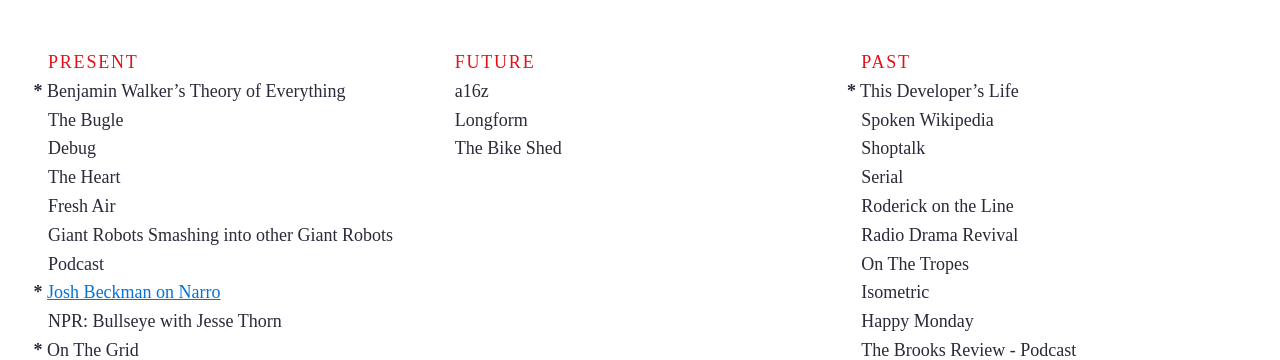
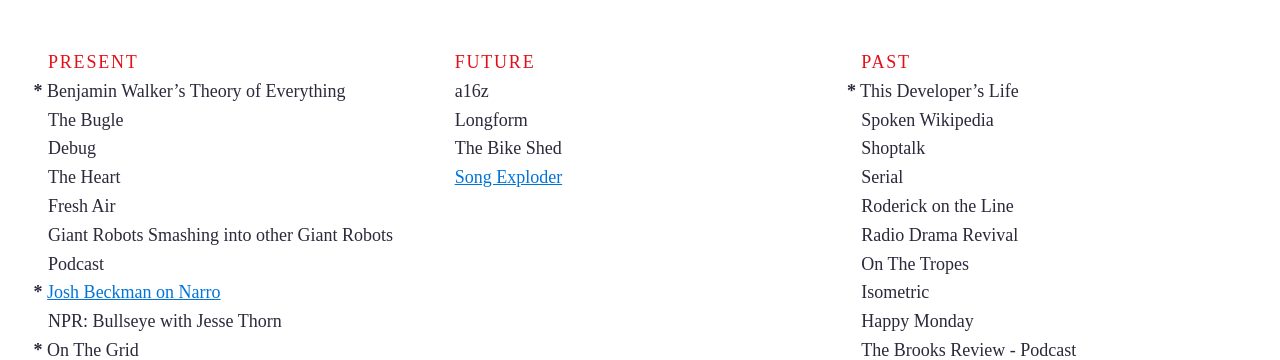
Before and after one commit to joshbeckman/andjosh.github.io, a Jekyll site: the page built from _lists/podcast-lists.md, in a window 1280 px wide. Shown: the top 360 px of the page. Built offline with Jekyll 4.4.1, drawn with Linux system fonts in a browser that asks for light colours; Markdown is read by kramdown in place of the engine named in the settings.

Commit message:
added to lists

```diff
--- a/_lists/podcast-lists.md
+++ b/_lists/podcast-lists.md
@@ -48,6 +48,7 @@
 - a16z
 - Longform
 - The Bike Shed
+- [Song Exploder](//songexploder.net)
 
 <!--two items:-->
 - __*__ This Developer's Life
```
Also changed, not shown: _lists/people-lists.md (+1 -0 lines).
